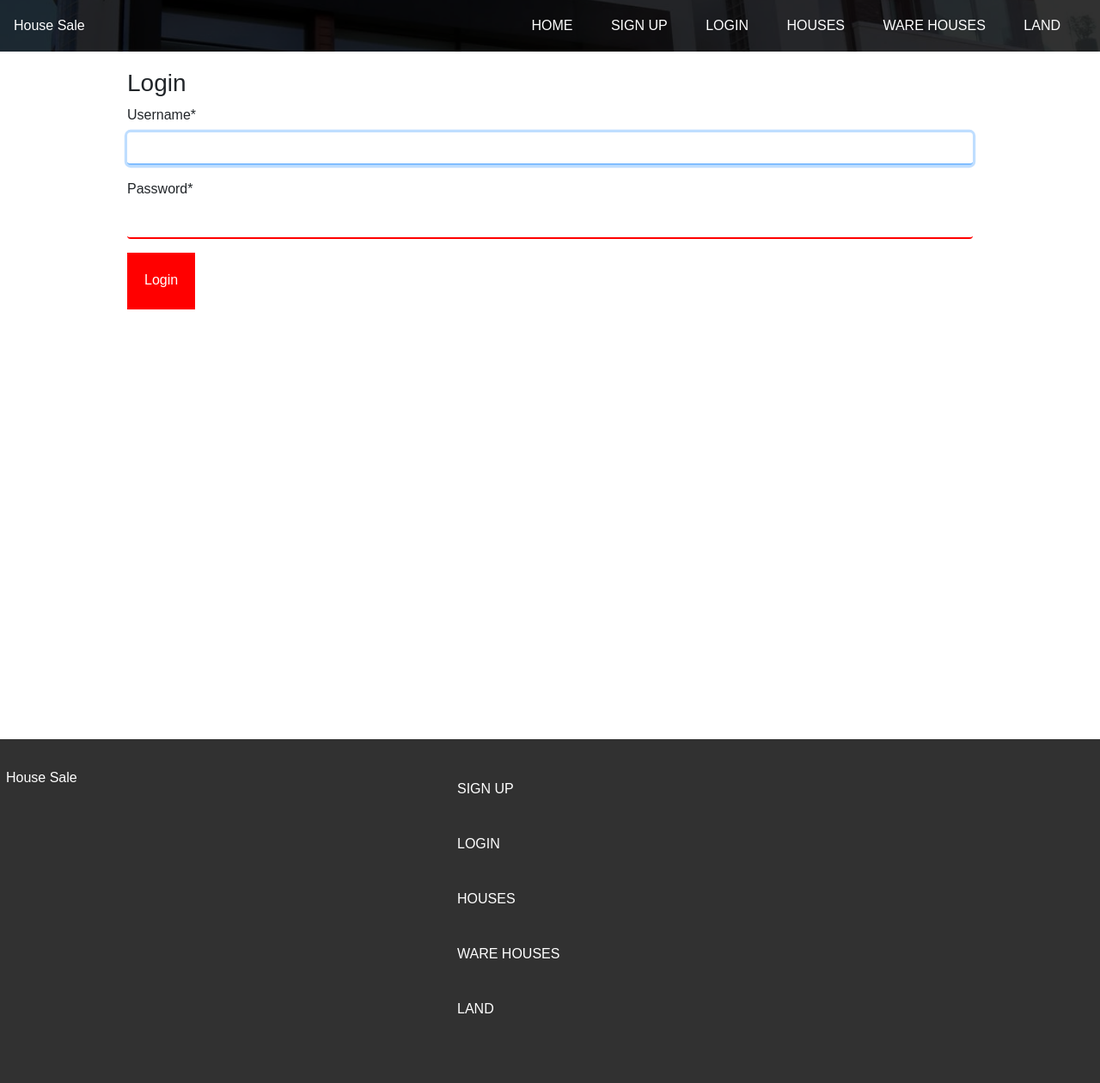
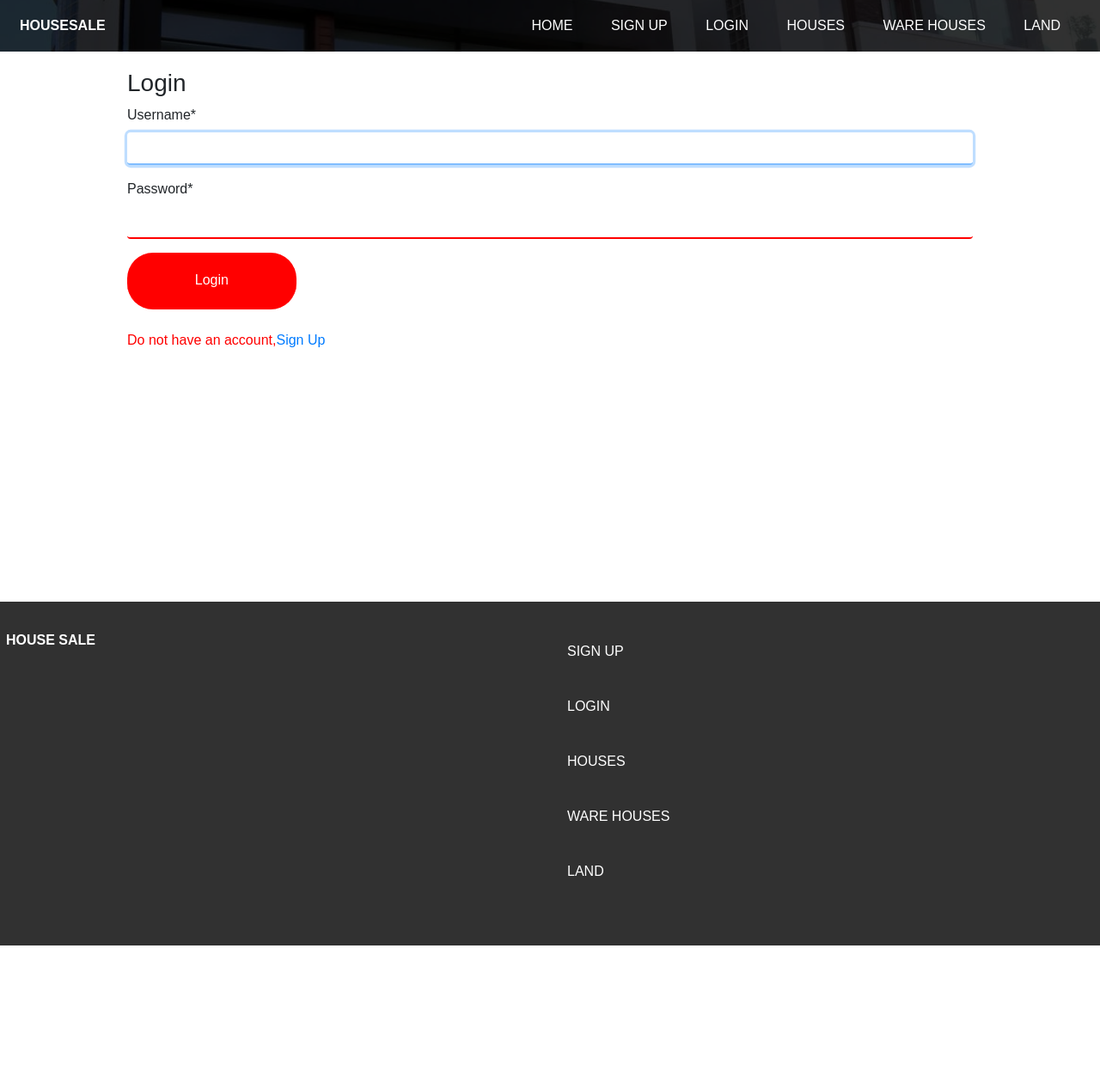
Before and after one commit to jod35/HouseSale, a Django app: page /login/ in a window 1280 px wide; the page is wider, and only the part inside the window is pictured. Shown: that part at 86% size. After the commit the page ends 1100 px from the top of that part, so only its background shows below. Run offline with Django 3.2, Linux system fonts and the light colour scheme; some libraries are stand-ins or nearby versions.

Commit message:
fix (change styling on templates)

```diff
--- a/house_app/static/house_app/css/main.css
+++ b/house_app/static/house_app/css/main.css
@@ -28,7 +28,7 @@ nav{
     color: red;
 }
 .main{
-    min-height: 100vh;
+    min-height: 80vh;
 }
 .options{
     padding: 10px;
@@ -145,8 +145,9 @@ header{
 .show-container{
     padding-top: 5%;
     min-height: 80vh;
-    /* background-color: rgba(0, 0, 0, 0.404); */
-
+}
+.log-out{
+    padding: 20%;
 }
 .showcase{
     display: flex;
@@ -154,7 +155,6 @@ header{
 }
 .card{
     background-color: rgba(0, 0, 0, 0.808);
-
     margin: 30px;
     height: 400px;
     box-shadow: 0 12px 12px 0 rgba(0, 0, 0, 0.287);
@@ -202,7 +202,7 @@ footer{
 }
 .footer-cols{
     display: grid;
-    grid-template-columns: 40% 80%;
+    grid-template-columns: 50% 50%;
 }
 .footer-links a{
     display: block;
@@ -225,6 +225,17 @@ footer{
     border: none;
     cursor: pointer;
     color: white;
+    border-radius: 30px;
+    width: 20%;
+}
+.logo{
+    color:white;
+    font-weight: bold;
+    text-transform: uppercase;
+}
+.logo:hover{
+    color: red;
+    text-decoration: none;
 }
 @media(max-width:800px){
     nav{
--- a/house_app/templates/house_app/base.html
+++ b/house_app/templates/house_app/base.html
@@ -16,11 +16,10 @@
 <body>
    <header>
         <nav class="nav navbar">
-            <div> House Sale</div>
+            <div><a href="{% url 'appl:home' %}" class="logo">HouseSale</a></div>
             <div class="options">
 
                 {% if user.is_authenticated %}
-
                     <a href="{% url 'appl:logout' %}">Log Out</a>
                     <a href="">Houses</a>
                     <a href="">Ware Houses</a>
@@ -42,12 +41,21 @@
         </nav>
         <div class="mobile-nav-items">
             <div class="nav-items">
+
+               {% if user.is_authenticated %}
+                    <a href="" class="mobile-nav-item">Houses</a>
+                    <a href="" class="mobile-nav-item">WareHouses</a>
+                    <a href="" class="mobile-nav-item">Land</a>
+                    <a href="{% url 'appl:logout' %}" class="mobile-nav-item">Log Out</a>
+                {% else %}
                     <a href="{% url 'appl:home' %}" class="mobile-nav-item">Home</a>
                     <a href="{% url 'appl:register' %}" class="mobile-nav-item">Sign Up</a>
                     <a href="{% url 'appl:login' %}" class="mobile-nav-item">Login</a>
                     <a href="" class="mobile-nav-item">Houses</a>
                     <a href="" class="mobile-nav-item">WareHouses</a>
                     <a href="" class="mobile-nav-item">Land</a>
+               {% endif %}
+
             </div>
         </div>
 
--- a/house_app/templates/house_app/index.html
+++ b/house_app/templates/house_app/index.html
@@ -5,7 +5,7 @@
     <div class="welcome">
         <h3>Sale Or Rent A House Today</h3>
         <br><br>
-        <a href="" class="welcome-btn">Get Started</a>
+        <a href="{% url 'appl:register' %}" class="welcome-btn">Get Started</a>
     </div>
 </div>
 <div class="show-container">
--- a/house_app/templates/house_app/loggedout.html
+++ b/house_app/templates/house_app/loggedout.html
@@ -1,6 +1,6 @@
 {% extends 'house_app/base.html' %}
 {% block body %}
-    <div class="container">
+    <div class="log-out container">
         You are Logged Out! <a href="{% url 'appl:login' %}" class="red-text">Login Again</a>
     </div>
 {% endblock body %}
--- a/house_app/templates/house_app/login.html
+++ b/house_app/templates/house_app/login.html
@@ -8,5 +8,9 @@
         {{ form |crispy}}
         <input type="submit" class="form-btn" value="Login">
     </form>
+    <br>
+    <p class="red-text">
+        Do not have an account,<a href="{% url 'appl:register' %}">Sign Up</a>
+    </p>
 </div>
 {% endblock body %}
--- a/house_app/templates/house_app/signup.html
+++ b/house_app/templates/house_app/signup.html
@@ -8,5 +8,9 @@
             {{ form |crispy}}
             <input type="submit" class="form-btn" value="Sign Up">
         </form>
+        <br>
+        <p class="red-text">
+            Already have an account,<a href="{% url 'appl:login' %}">Login</a>
+        </p>
     </div>
 {% endblock body %}
```
Also changed, not shown: db.sqlite3. Lines whose indentation alone changed are shown as unchanged.
